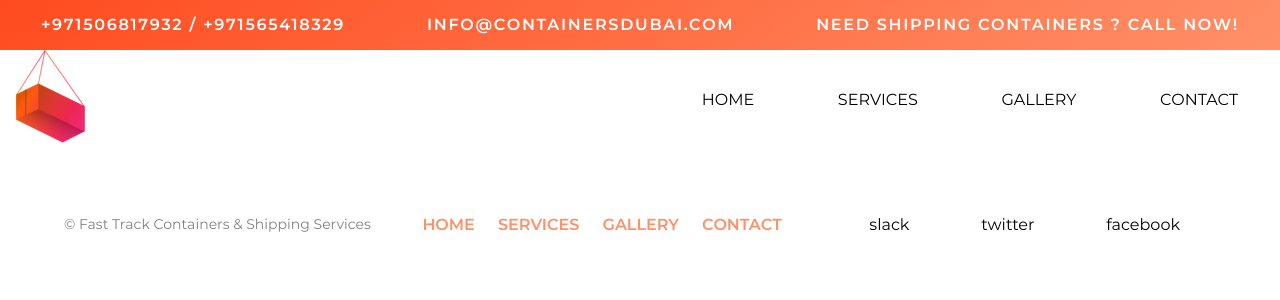
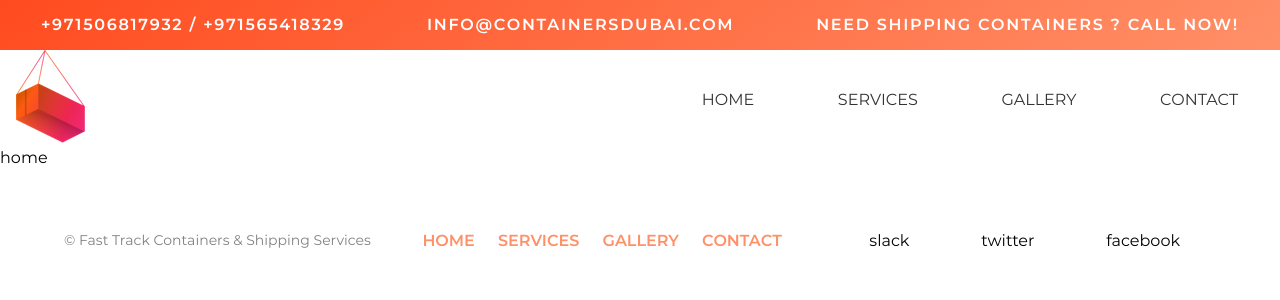
Before and after one commit to LmntrX/containers-dubai, a React (Create React App) app: page / in a window 1280 px wide. Shown: the top 300 px of the page. Built offline with nearby package versions, Linux system fonts and the light colour scheme.

Commit message:
Routing Added

```diff
--- a/src/App.js
+++ b/src/App.js
@@ -1,13 +1,24 @@
 import React, { Component } from "react";
 import "./App.css";
+import { BrowserRouter as Router, Route, Switch } from "react-router-dom";
+import { Home, Gallery, FourNaughtFour } from "screens";
 import Header from "components/Header";
 import Footer from "components/Footer";
 class App extends Component {
   render() {
     return (
       <div className="App">
-        <Header />
-        <Footer />
+        <Router>
+          <React.Fragment>
+            <Header />
+            <Switch>
+              <Route exact path="/gallery" component={Gallery} />
+              <Route exact path="/" component={Home} />
+              <Route component={FourNaughtFour} />
+            </Switch>
+            <Footer />
+          </React.Fragment>
+        </Router>
       </div>
     );
   }
--- a/src/components/Footer/index.js
+++ b/src/components/Footer/index.js
@@ -1,13 +1,22 @@
 import React from "react";
+import { NavLink as Link } from "react-router-dom";
 import "./style.css";
 const Footer = () => (
   <footer className="Footer">
     <span> © Fast Track Containers & Shipping Services</span>
     <ul>
-      <li>HOME</li>
-      <li>SERVICES</li>
-      <li>GALLERY</li>
-      <li>CONTACT</li>
+      <Link to="/">
+        <li>HOME</li>
+      </Link>
+      <Link to="/#services">
+        <li>SERVICES</li>
+      </Link>
+      <Link to="/gallery">
+        <li>GALLERY</li>
+      </Link>
+      <Link to="/#contact">
+        <li>CONTACT</li>
+      </Link>
     </ul>
     <ul>
       <li>slack</li>
--- a/src/components/Footer/style.css
+++ b/src/components/Footer/style.css
@@ -12,14 +12,6 @@
   line-height: 28px;
 }
 
-.Footer ul:nth-child(2) {
-  font-weight: 600;
-  font-size: 16px;
-  color: var(--primary) !important;
-  letter-spacing: 0;
-  text-align: center;
-}
-
 .Footer ul {
   flex: 1;
   list-style: none;
@@ -28,7 +20,14 @@
   justify-content: space-around;
 }
 
-.Footer li {
-  display: inline-block;
-  cursor: pointer;
+.Footer a {
+  text-decoration: none;
+  font-weight: 600;
+  font-size: 16px;
+  color: var(--primary) !important;
+  letter-spacing: 0;
+  text-align: center;
 }
+.Footer a:hover {
+  color: var(--secondary) !important;
+}
--- a/src/components/Header/Navbar/index.js
+++ b/src/components/Header/Navbar/index.js
@@ -1,15 +1,27 @@
 import React from "react";
+import { NavLink as Link } from "react-router-dom";
+
 import "./style.css";
 const Navbar = () => (
   <nav className="Navbar">
     <div>
-      <img src="logo.png" alt="fasttrack logo" />
+      <Link to="/">
+        <img src="logo.png" alt="fasttrack logo" />
+      </Link>
     </div>
     <ul>
-      <li>HOME</li>
-      <li>SERVICES</li>
-      <li>GALLERY</li>
-      <li>CONTACT</li>
+      <Link to="/">
+        <li>HOME</li>
+      </Link>
+      <Link to="/#services">
+        <li>SERVICES</li>
+      </Link>
+      <Link to="/gallery">
+        <li>GALLERY</li>
+      </Link>
+      <Link to="/#contact">
+        <li>CONTACT</li>
+      </Link>
     </ul>
   </nav>
 );
--- a/src/components/Header/Navbar/style.css
+++ b/src/components/Header/Navbar/style.css
@@ -21,5 +21,12 @@
 
 .Navbar li {
   display: inline-block;
-  cursor: pointer;
 }
+
+.Navbar a {
+  color: var(--secondary);
+}
+
+.Navbar a:hover {
+  color: var(--primary);
+}
--- /dev/null
+++ b/src/screens/FourNaughtFour/index.js
@@ -0,0 +1,4 @@
+import React from "react";
+
+const FourNaughtFour = () => <div>404</div>;
+export default FourNaughtFour;
--- /dev/null
+++ b/src/screens/Gallery/index.js
@@ -0,0 +1,5 @@
+import React from "react";
+
+const Gallery = () => <div>Gallery</div>;
+
+export default Gallery;
--- /dev/null
+++ b/src/screens/Home/index.js
@@ -0,0 +1,5 @@
+import React from "react";
+
+const Home = () => <div>home</div>;
+
+export default Home;
--- /dev/null
+++ b/src/screens/index.js
@@ -0,0 +1,5 @@
+import Home from "./Home";
+import Gallery from "./Gallery";
+import FourNaughtFour from "./FourNaughtFour";
+
+export { Home, Gallery, FourNaughtFour };
```
